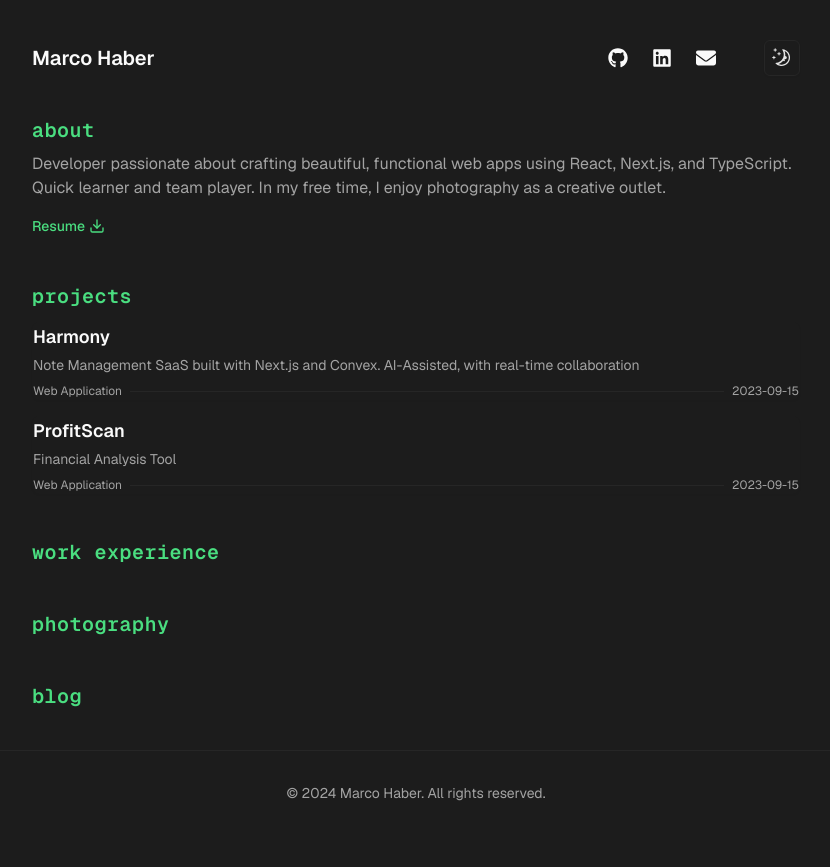
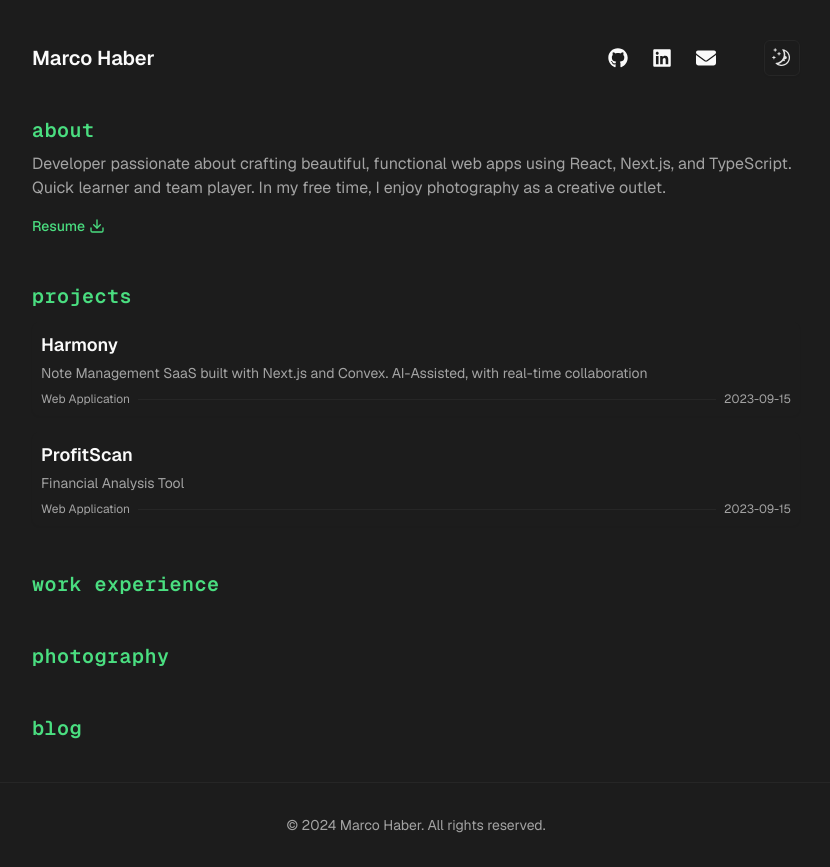
Before and after one commit to marcoshaber99/personal-site, a Next.js app: page / in a window 1280 px wide. Shown: the whole page, without its empty margins (224-1054 px from the left). Before the commit the page ends 835 px from the top, so only its background shows below. Built offline with nearby package versions, Linux system fonts and the light colour scheme.

Commit message:
fixed projects border style

```diff
--- a/components/projects.tsx
+++ b/components/projects.tsx
@@ -8,7 +8,7 @@ export default function Projects() {
         {projects.map((project) => (
           <div
             key={project.title}
-            className="group mt-2 rounded-lg shadow-sm hover:shadow-md transition-all duration-300 border border-transparent hover:border-green-200/30"
+            className="group mt-2 rounded-lg shadow-sm hover:shadow-md transition-all duration-300 p-2 border border-transparent hover:border-green-200/30 "
           >
             <h3 className="text-lg font-semibold mb-1">{project.title}</h3>
             <p className="text-sm text-muted-foreground mb-2">
```
